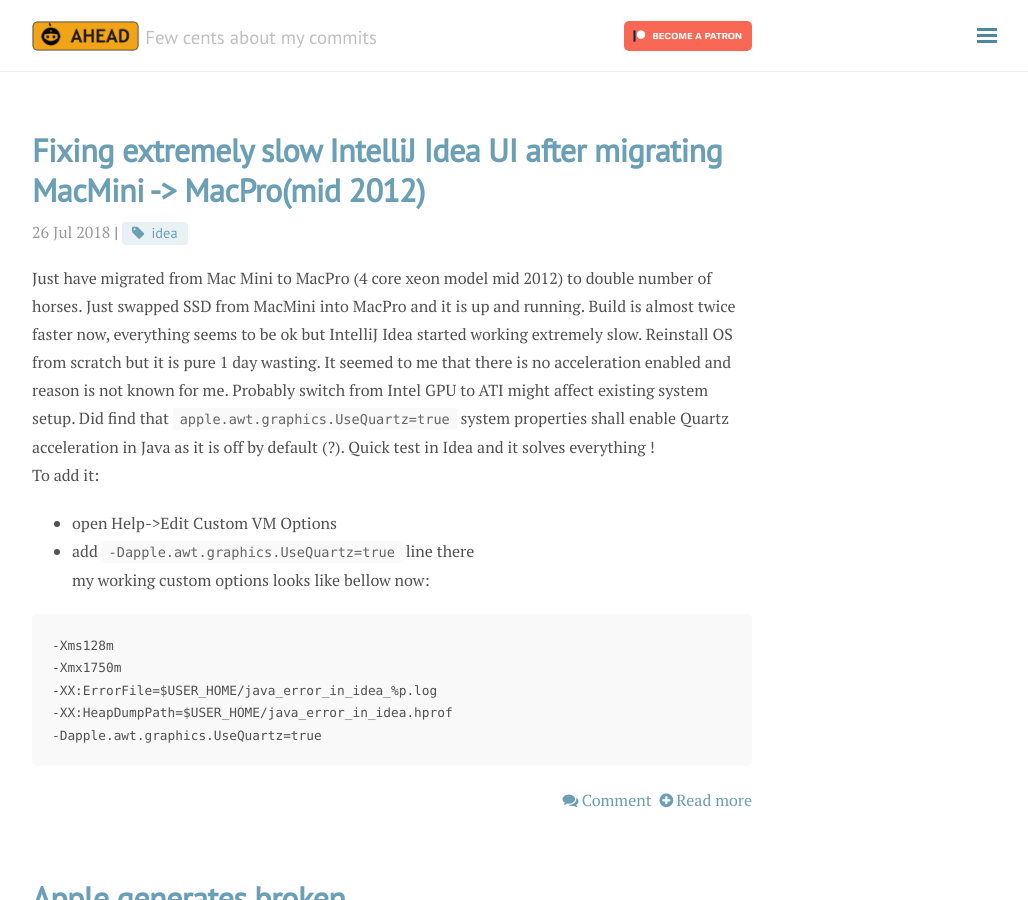
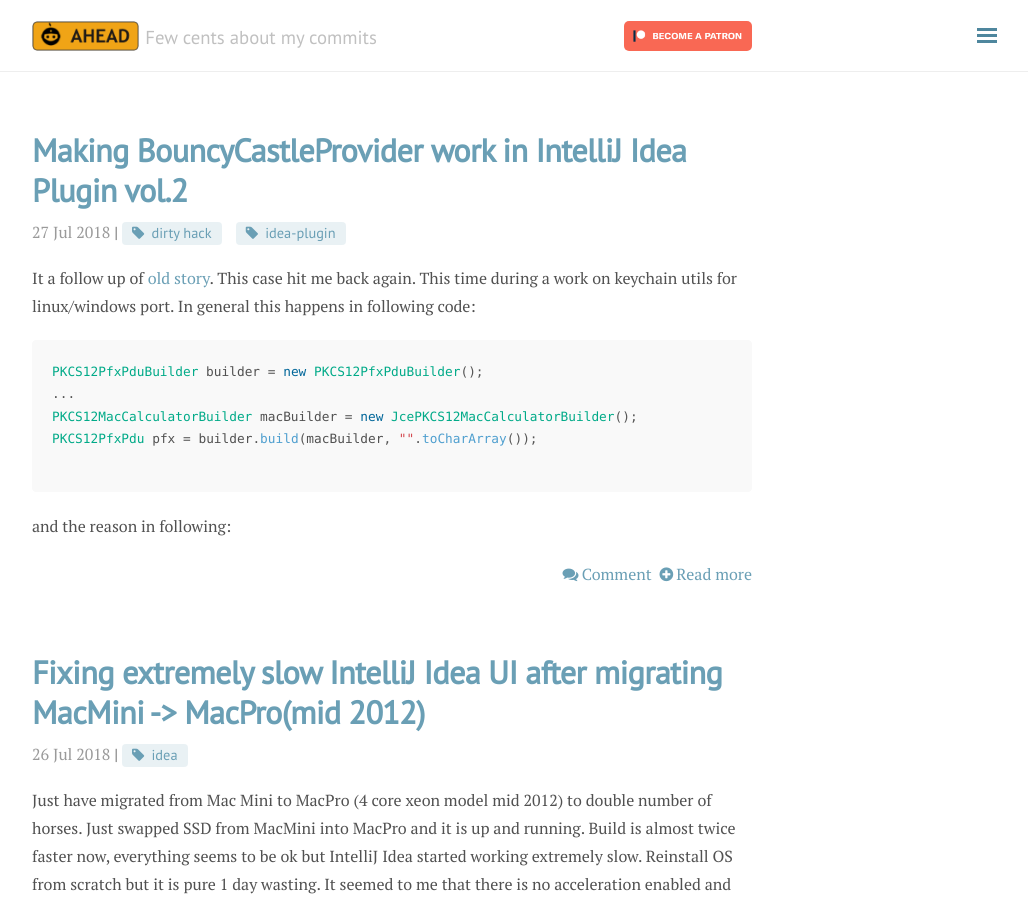
Before and after one commit to dkimitsa/dkimitsa.github.io, a Jekyll site: the page built from index.html, in a window 1280 px wide and 900 px high. Shown: the whole window, without its empty margins (248-1276 px from the left). Built offline with Jekyll 4.4.1, drawn with Linux system fonts in a browser that asks for light colours; nearby versions of some CDN libraries; the list of posts is cut into pages by our own code; comment, search, counter and statistics services are not loaded; some of the changed lines change nothing that is shown; some of the changed text lies outside the part shown.

Commit message:
new post: fighting BouncyCastle bug in Idea Plugin environment

````diff
--- a/_posts/2017-10-22-intellij-idea-bouncy-castle.md
+++ b/_posts/2017-10-22-intellij-idea-bouncy-castle.md
@@ -3,6 +3,7 @@
 title: 'Making BouncyCastleProvider work in IntelliJ Idea Plugin'
 tags: ['dirty hack', 'idea-plugin']
 ---
+**UPDATE**: another workarounds explained in [new post]({{ site.baseurl }}{% post_url 2018-07-27-intellij-idea-bouncy-castle-2 %})
 A try to use BC within idea plugging ends with following:
 ```
 Caused by: java.lang.SecurityException: JCE cannot authenticate the provider BC
--- /dev/null
+++ b/_posts/2018-07-27-intellij-idea-bouncy-castle-2.md
@@ -0,0 +1,117 @@
+---
+layout: post
+title: 'Making BouncyCastleProvider work in IntelliJ Idea Plugin vol.2'
+tags: ['dirty hack', 'idea-plugin']
+---
+It a follow up of [old story]({{ site.baseurl }}{% post_url 2017-10-22-intellij-idea-bouncy-castle %}). This case hit me back again. This time during a work on keychain utils for linux/windows port. In general this happens in following code:
+```java
+PKCS12PfxPduBuilder builder = new PKCS12PfxPduBuilder();
+...
+PKCS12MacCalculatorBuilder macBuilder = new JcePKCS12MacCalculatorBuilder();
+PKCS12PfxPdu pfx = builder.build(macBuilder, "".toCharArray());
+
+```
+and the reason in following:
+<!-- more -->
+```java
+// BaseMac.java
+protected void engineInit(Key key, AlgorithmParameterSpec  params)
+	   throws InvalidKeyException, InvalidAlgorithmParameterException
+   {
+...
+	   if (key instanceof PKCS12Key)
+	   {
+		...
+	   }
+```
+
+Here we have variable `key` which contains instance of PKCS12Key but `if (key instanceof PKCS12Key)` doesn't work. This happens as Bouncy Castle code loaded in separate ClassLoader than code that create key variables. And from VMs point of view these are different classes.
+
+The best case would be to have a fix in Idea [IDEA-181010](https://youtrack.jetbrains.com/issue/IDEA-181010) itself. But as it is not going to happen soon it is time for another workaround:
+
+**It good idea to have `bcprix` library to be loadede with same ClassLoader as `bcprov` library**
+So workaround from [old story]({{ site.baseurl }}{% post_url 2017-10-22-intellij-idea-bouncy-castle %}) is extended to following:
+```java
+// dkimitsa: this is a dirty workaround to load BC provider under idea,
+// details: https://dkimitsa.github.io/2017/10/22/intellij-idea-bouncy-castle/
+// bug report: https://youtrack.jetbrains.com/oauth?state=%2Fissue%2FIDEA-181010
+Provider bcp = null;
+try {
+	ClassLoader cl = RoboVmPlugin.class.getClassLoader();
+	// dkimitsa: 2018-07-26, modified to include prov and prix jars
+	URL urlProv = cl.getResource("org/bouncycastle/jce/provider/BouncyCastleProvider.class");
+	URL urlPrix = cl.getResource("org/bouncycastle/pkcs/jcajce/JcePKCS12MacCalculatorBuilder.class");
+	if ("jar".equals(urlProv.getProtocol()) && "jar".equals(urlPrix.getProtocol())) {
+		urlProv = new URL(urlProv.getPath().substring(0, urlProv.getPath().indexOf('!')));
+		urlPrix = new URL(urlPrix.getPath().substring(0, urlPrix.getPath().indexOf('!')));
+		cl = new URLClassLoader(new URL[]{urlProv, urlPrix}, null);
+		Class cls = cl.loadClass("org.bouncycastle.jce.provider.BouncyCastleProvider");
+		bcp = (Provider) cls.newInstance();
+	}
+} catch (Exception ignored) {
+	// do nothing, bcp will be zero here, probably error message will work
+}
+if (bcp == null) {
+	// fallback to normal way, may not work
+	bcp = new BouncyCastleProvider();
+}
+Security.addProvider(bcp);
+```
+
+
+**It is very hard to work with Bouncy Castle from code that is loaded in different ClassLoader than BC**
+It results all the way to "type cast exception" and other side effects (like instanceof testing failure). The solution would be to move user code into BC's class loader contexts. I've just create another class loader that I'm using to load class that works with BC:
+```java
+ClassLoader bc = Security.getProvider("BC").getClass().getClassLoader();
+URL url = HackLoader.class.getClassLoader().getResource(RoboVmPlugin.class.getName().replace('.', '/') + ".class");
+if ("file".equals(url.getProtocol())) {
+	String s = url.toString();
+	url = new URL(s.substring(0, s.indexOf("org/robovm/idea/ikeychain/impl/hack.class")));
+}
+ClassLoader hackClassLoader = new URLClassLoader(new URL[]{url}, bc);
+```
+
+**I moved all BC code to separate class I going to load with `hackClassLoader`**
+like this:
+```java
+public class Hack implements Consumer<Object[]> {
+    @Override
+    public void accept(Object[] objects) {
+        OutputStream pfxOut = (OutputStream) objects[0];
+        X509Certificate cert = (X509Certificate) objects[1];
+        PrivateKey key = (PrivateKey) objects[2];
+        String keyFriendlyName = (String) objects[3];
+        try {
+            createPKCS12File(pfxOut, cert, key, keyFriendlyName);
+        } catch (Exception e) {
+            throw new RuntimeException(e);
+        }
+    }
+
+    private void createPKCS12File(OutputStream pfxOut, X509Certificate cert,
+	    PrivateKey key, String keyFriendlyName) {
+        try {
+            PKCS12PfxPduBuilder builder = new PKCS12PfxPduBuilder();
+            ...
+            pfxOut.write(pfx.getEncoded(ASN1Encoding.DL));
+            pfxOut.close();
+        } catch (Exception e) {
+            throw new RuntimeError(e);
+        }
+    }
+}
+```
+
+Few notes here:
+*I can't use `Hack` class itself in main code as it will be instantiated from different class loader. So assign I can't assign `Hack h = (Hack)cl.loadClass(Hack.class.getName()).newInstance()` as it will results in type case exception. It needs class/interface that is common for both loaders, like `Consumer` from system class loader;
+*Consumer takes only one argument so I pass it by array
+
+**Usage of this code is trivial**
+Example:
+```java
+	Consumer<Object[]> ii = (Consumer<Object[]>) hackClassLoader.loadClass(Hack.class.getName()) .newInstance();
+	ii.accept(new Object[]{os, cert, matchingCsr.getKeyPair().getPrivate(), matchingCsr.getCommonName()});
+```
+
+**Bottom line**
+This ugly workaround is another bad thing we have to do fix [external dependency bug](https://youtrack.jetbrains.com/issue/IDEA-181010). Read [old post]({{ site.baseurl }}{% post_url 2017-10-22-intellij-idea-bouncy-castle %}) to find out reasons.
````
